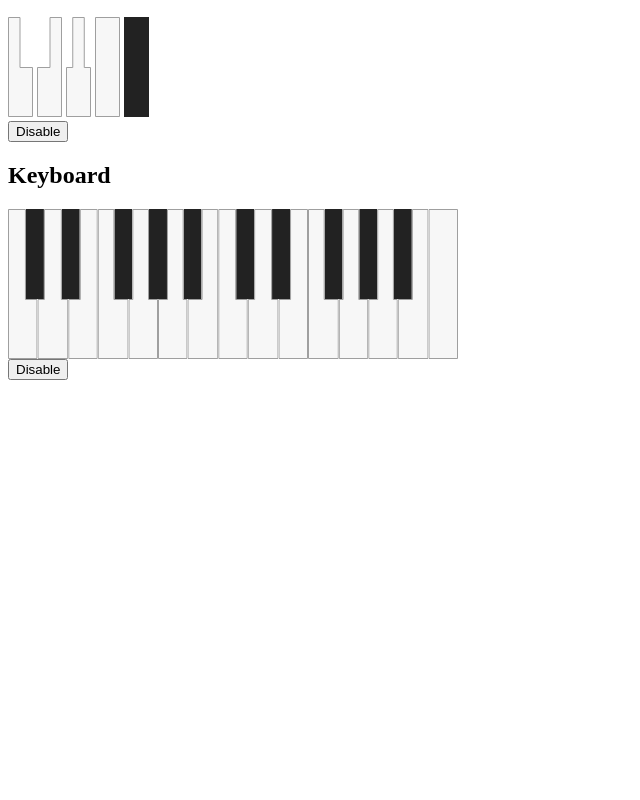
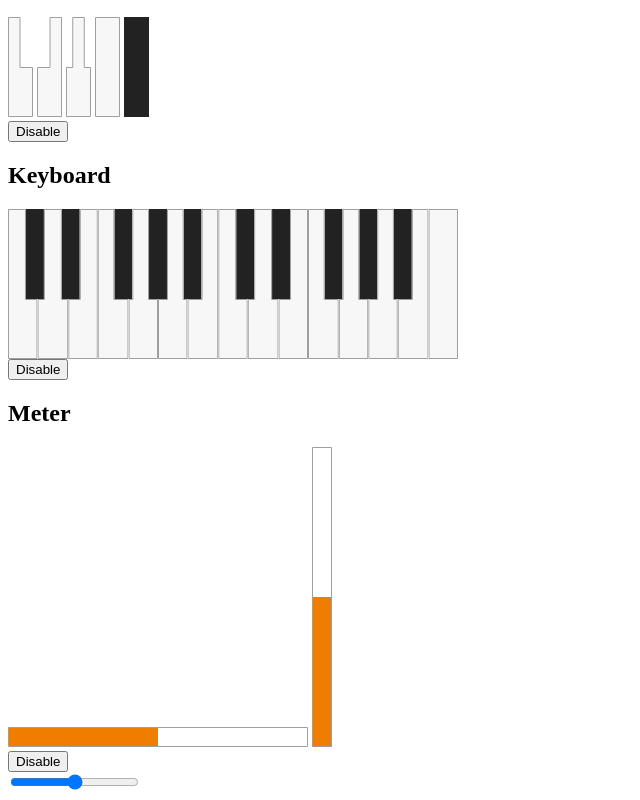
Before and after one commit to sdangelo/audioWidgets.js, a plain HTML site: page audioWidgets.html in a window 1280 px wide. Shown: the part 564-1364 px from the top of the page, without its empty margins (0-640 px from the left). Before the commit the page ends 952 px from the top, so only its background shows below. Drawn offline with Linux system fonts and the light colour scheme.

Commit message:
implemented meter

```diff
--- a/audioWidgets.html
+++ b/audioWidgets.html
@@ -11,6 +11,7 @@
     <script src="pianoKeyboard/pianoKeyboard.js" type="text/javascript"></script>
     <script src="pianoKeyboard/mouse.js" type="text/javascript"></script>
     <script src="pianoKeyboard/keyboard.js" type="text/javascript"></script>
+    <script src="meter/meter.js" type="text/javascript"></script>
     <script type="text/javascript">
 function init() {
 	var widgetCanvas = document.getElementById("widgetCanvas");
@@ -255,6 +256,60 @@ function init() {
 
 	keyb.addMouseIn();
 	keyb.addKeyboardIn(audioWidgets.pianoKeyboard.keyCodeMap25);
+
+	var meterHCanvas = document.getElementById("meterHCanvas");
+	var meterHCtx = meterHCanvas.getContext("2d");
+
+	var mh = Object.create(audioWidgets.meter);
+	mh.init();
+
+	mh.ctx = meterHCtx;
+	mh.x = 0;
+	mh.y = 0;
+	mh.width = meterHCanvas.width;
+	mh.height = meterHCanvas.height;
+
+	mh.setValue(0.5);
+
+	mh.clear();
+	mh.draw();
+
+	var meterVCanvas = document.getElementById("meterVCanvas");
+	var meterVCtx = meterVCanvas.getContext("2d");
+
+	var mv = Object.create(audioWidgets.meter);
+	mv.init();
+
+	mv.ctx = meterVCtx;
+	mv.x = 0;
+	mv.y = 0;
+	mv.width = meterVCanvas.width;
+	mv.height = meterVCanvas.height;
+	mv.vertical = true;
+
+	mv.setValue(0.5);
+
+	mv.clear();
+	mv.draw();
+
+	var meterDisableElem = document.getElementById("meterDisable");
+	meterDisableElem.addEventListener("click",
+		function () {
+			mh.setDisabled(!mh.disabled);
+			mv.setDisabled(!mv.disabled);
+			meterDisableElem.value = mh.disabled ? "Enable" : "Disable";
+		});
+
+	var meterRangeElem = document.getElementById("meterRange");
+	meterRangeElem.addEventListener("input",
+		function () {
+			mh.setValue(meterRangeElem.value);
+			mv.setValue(meterRangeElem.value);
+			mh.clear();
+			mv.clear();
+			mh.draw();
+			mv.draw();
+		});
 }
 
 window.addEventListener("load", init);
@@ -295,5 +350,12 @@ window.addEventListener("load", init);
     <div>
       <input type="button" id="keyboardDisable" value="Disable"/>
     </div>
+    <h2>Meter</h2>
+    <canvas id="meterHCanvas" width="300" height="20"></canvas>
+    <canvas id="meterVCanvas" width="20" height="300"></canvas>
+    <div>
+      <input type="button" id="meterDisable" value="Disable"/><br>
+      <input type="range" id="meterRange" min="0" max="1" step="any">
+    </div>
   </body>
 </html>
--- /dev/null
+++ b/meter/meter.js
@@ -0,0 +1,56 @@
+/*
+ * Copyright (C) 2023 Stefano D'Angelo <zanga.mail@gmail.com>
+ *
+ * Permission to use, copy, modify, and/or distribute this software for any
+ * purpose with or without fee is hereby granted, provided that the above
+ * copyright notice and this permission notice appear in all copies.
+ *
+ * THE SOFTWARE IS PROVIDED "AS IS" AND THE AUTHOR DISCLAIMS ALL WARRANTIES
+ * WITH REGARD TO THIS SOFTWARE INCLUDING ALL IMPLIED WARRANTIES OF
+ * MERCHANTABILITY AND FITNESS. IN NO EVENT SHALL THE AUTHOR BE LIABLE FOR
+ * ANY SPECIAL, DIRECT, INDIRECT, OR CONSEQUENTIAL DAMAGES OR ANY DAMAGES
+ * WHATSOEVER RESULTING FROM LOSS OF USE, DATA OR PROFITS, WHETHER IN AN
+ * ACTION OF CONTRACT, NEGLIGENCE OR OTHER TORTIOUS ACTION, ARISING OUT OF
+ * OR IN CONNECTION WITH THE USE OR PERFORMANCE OF THIS SOFTWARE.
+ */
+
+audioWidgets.meter = Object.create(audioWidgets.widget);
+
+// Read/write
+audioWidgets.meter.vertical = false;
+
+// Read-only
+audioWidgets.meter.value = NaN;
+
+// Public
+
+audioWidgets.meter.setValue = function (value) {
+	this.value = value;
+};
+
+audioWidgets.meter.draw = function () {
+	this.ctx.save();
+
+	this.ctx.beginPath();
+	this.ctx.rect(this.x, this.y, this.width, this.height);
+	this.ctx.clip();
+
+	this.ctx.strokeStyle = "#9f9f9f";
+	this.ctx.fillStyle = this.disabled ? "#dfa667" : "#ef7e00";
+
+	this.ctx.lineCap = "butt";
+	this.ctx.lineWidth = 1;
+
+	this.ctx.beginPath();
+	if (this.vertical)
+		this.ctx.rect(this.x + 0.5, this.y + 0.5 + (this.height - 1) * (1 - this.value), this.width - 1, this.height - 1);
+	else
+		this.ctx.rect(this.x + 0.5, this.y + 0.5, (this.width - 1) * this.value, this.height - 1);
+	this.ctx.fill();
+
+	this.ctx.beginPath();
+	this.ctx.rect(this.x + 0.5, this.y + 0.5, this.width - 1, this.height - 1);
+	this.ctx.stroke();
+
+	this.ctx.restore();
+};
```
